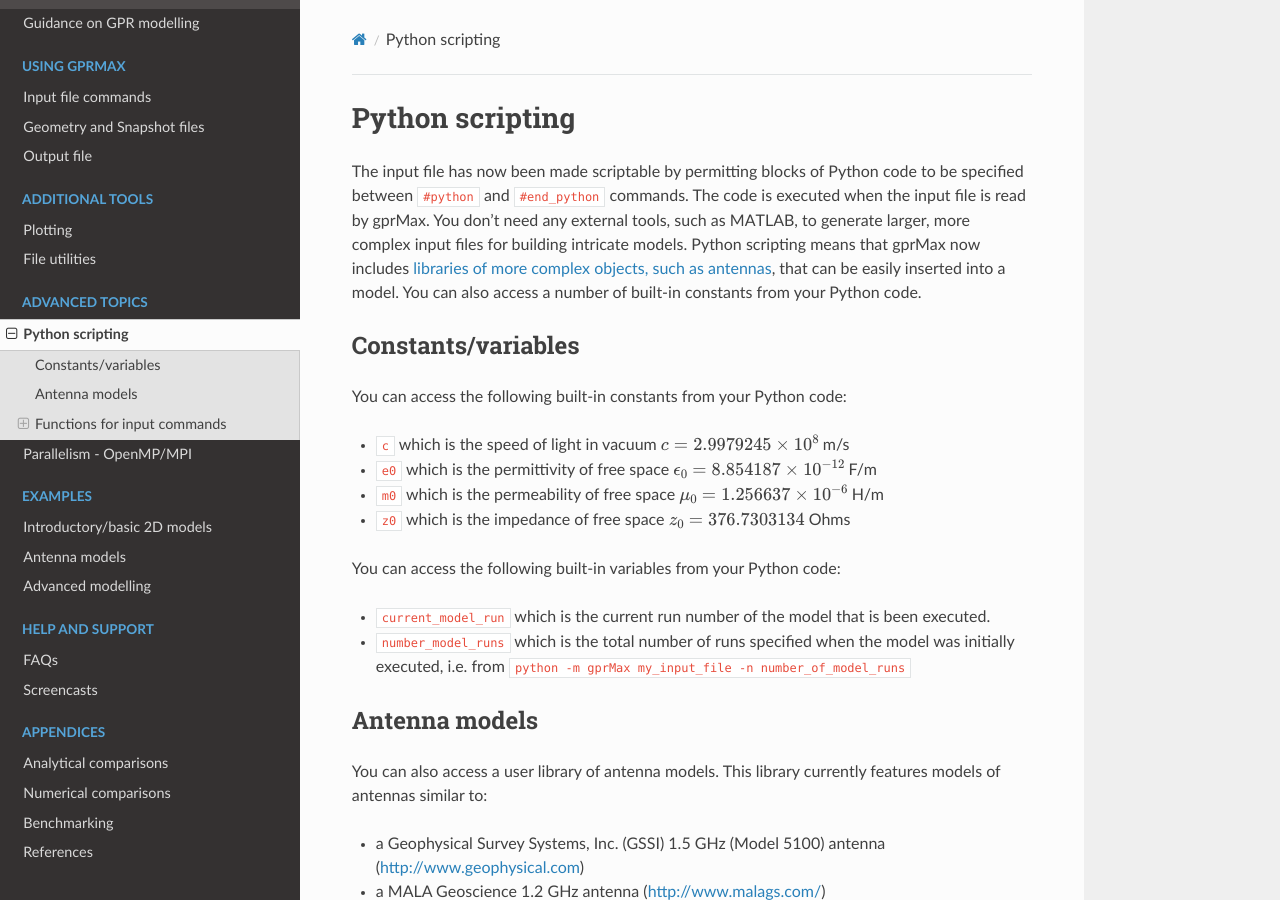
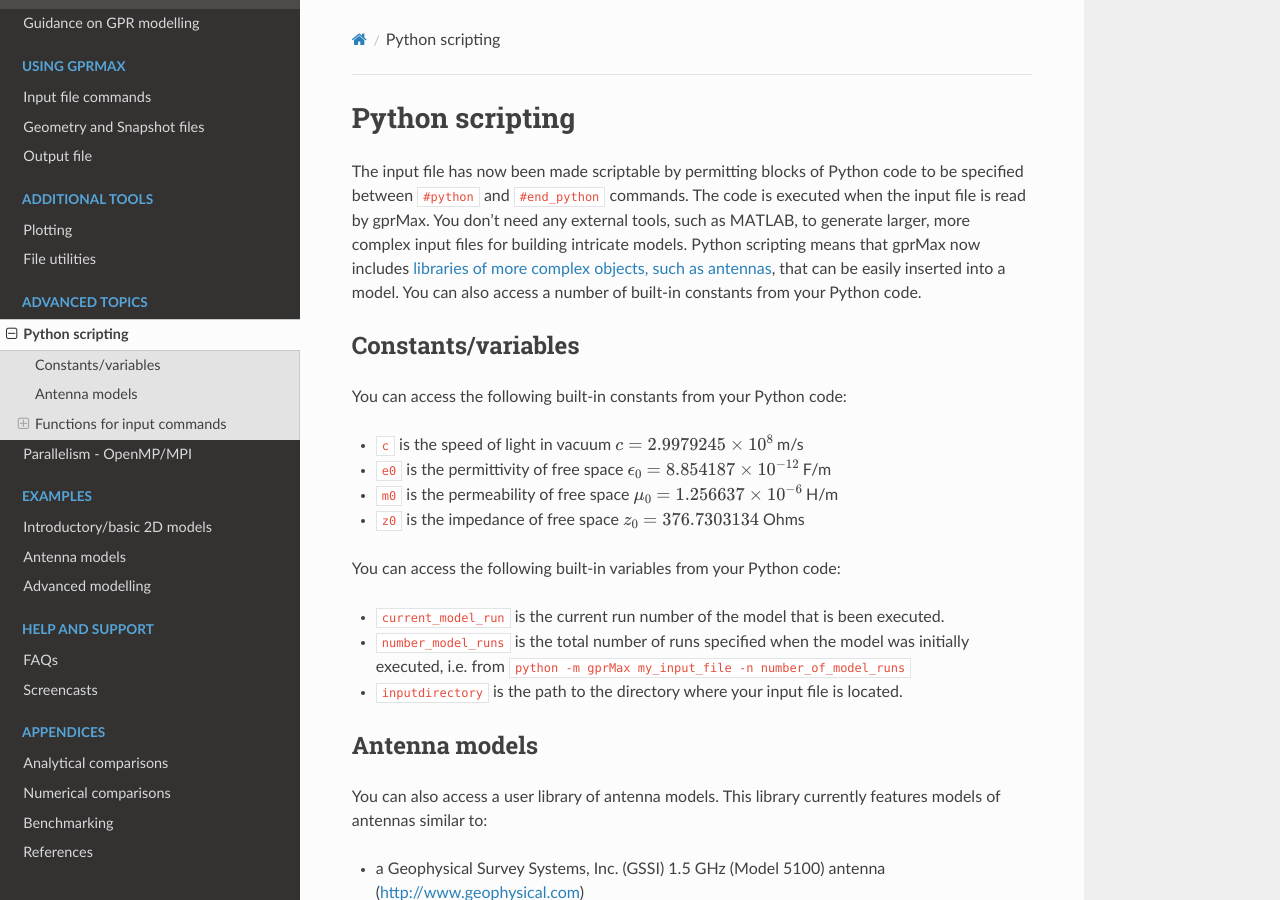
Before and after one commit to gprMax/gprMax, a Sphinx documentation site: the page built from docs/source/python_scripting.rst, in a window 1280 px wide and 900 px high. Built offline with Sphinx 7.4.7 and the Read the Docs theme 2.0.0, drawn with Linux system fonts in a browser that asks for light colours.

Commit message:
Added mention of 'inputdirectory' variable available for Python scripting.

```diff
--- a/docs/source/python_scripting.rst
+++ b/docs/source/python_scripting.rst
@@ -11,15 +11,16 @@ Constants/variables
 
 You can access the following built-in constants from your Python code:
 
-* ``c`` which is the speed of light in vacuum :math:`c=2.9979245 \times 10^8` m/s
-* ``e0`` which is the permittivity of free space :math:`\epsilon_0=8.854187 \times 10^{-12}` F/m
-* ``m0`` which is the permeability of free space :math:`\mu_0=1.256637 \times 10^{-6}` H/m
-* ``z0`` which is the impedance of free space :math:`z_0=376.7303134` Ohms
+* ``c`` is the speed of light in vacuum :math:`c=2.9979245 \times 10^8` m/s
+* ``e0`` is the permittivity of free space :math:`\epsilon_0=8.854187 \times 10^{-12}` F/m
+* ``m0`` is the permeability of free space :math:`\mu_0=1.256637 \times 10^{-6}` H/m
+* ``z0`` is the impedance of free space :math:`z_0=376.7303134` Ohms
 
 You can access the following built-in variables from your Python code:
 
-* ``current_model_run`` which is the current run number of the model that is been executed.
-* ``number_model_runs`` which is the total number of runs specified when the model was initially executed, i.e. from ``python -m gprMax my_input_file -n number_of_model_runs``
+* ``current_model_run`` is the current run number of the model that is been executed.
+* ``number_model_runs`` is the total number of runs specified when the model was initially executed, i.e. from ``python -m gprMax my_input_file -n number_of_model_runs``
+* ``inputdirectory`` is the path to the directory where your input file is located.
 
 Antenna models
 ==============
```
